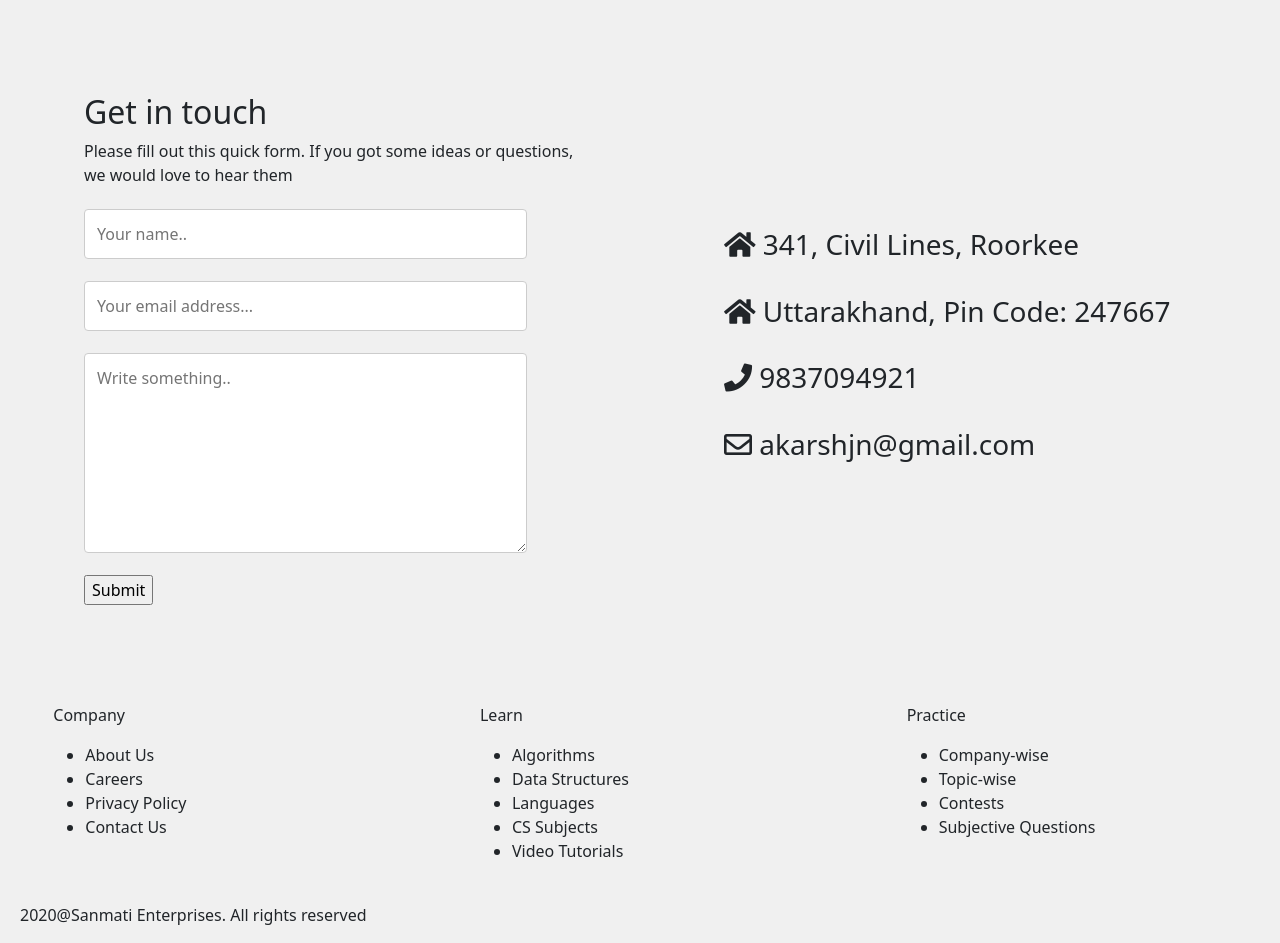
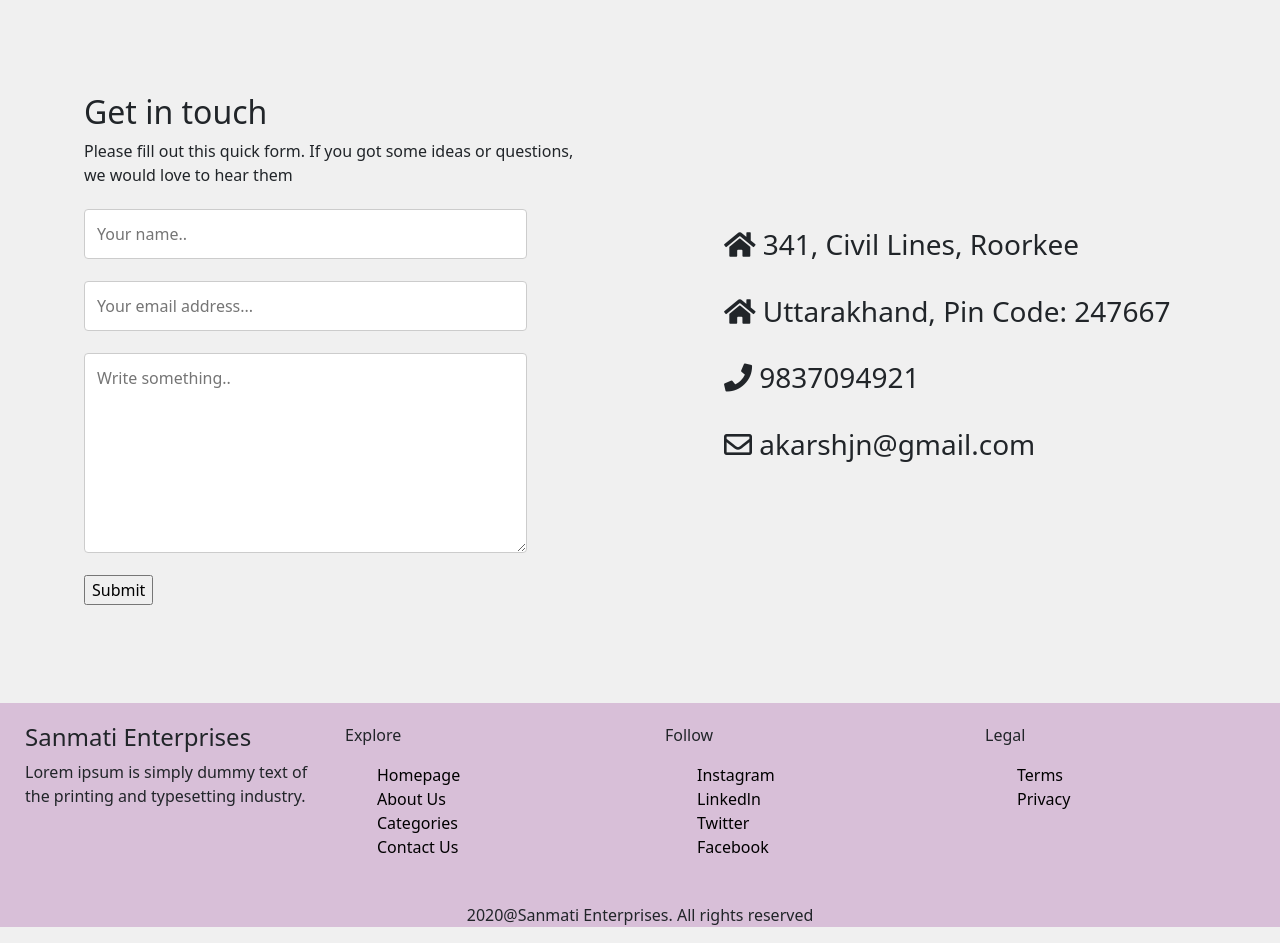
Before and after one commit to manthanguptaa/SanmatiEnterpriseWebsite, a plain HTML site: page contact_us.html in a window 1280 px wide. Shown: the part 503-1446 px from the top of the page. Drawn offline with nearby package versions, Linux system fonts and the light colour scheme; grey boxes are pictures that could not be loaded.

Commit message:
modified contact us

```diff
--- a/contact_us.html
+++ b/contact_us.html
@@ -6,20 +6,10 @@
 
         <link rel="stylesheet" href="https://use.fontawesome.com/releases/v5.15.1/css/all.css" integrity="sha384-vp86vTRFVJgpjF9jiIGPEEqYqlDwgyBgEF109VFjmqGmIY/Y4HV4d3Gp2irVfcrp" crossorigin="anonymous">
         <link href="css/bootstrap.min.css" rel="stylesheet">
-        <link rel="stylesheet" href="homepage.css">
+        <link rel="stylesheet" href="contact_us.css">
 
 
-        <style>
-            footer {
-               position: fixed;
-               left: 0;
-               bottom: 0;
-               width: 100%;
-               background-color: rgb(0, 255, 191);
-               color: rgb(14, 11, 11);
-               text-align: center;
-            }
-            </style>
+
 
     </head>
 
@@ -41,7 +31,7 @@
   <div style="background-color:rgb(240, 240, 240);">
     <h2>Get in touch</h2>
     <p>Please fill out this quick form. If you got some ideas or questions, we would love to hear them</p>
-    <form action="action_page.php">
+    <form action="#">
 
 
       <input type="text" id="fname" name="firstname" placeholder="Your name..">
@@ -64,38 +54,40 @@
  </section>
 
   <section id="container_footer">
+    <div >
+      <h4>Sanmati Enterprises</h4>
+      <p> Lorem ipsum is simply dummy text of the printing and typesetting industry. </p>
+    </div>
     <div>
-      <p>Company</p>
-      <ul>
-          <li>About Us</li>
-          <li>Careers</li>
-          <li>Privacy Policy</li>
-          <li>Contact Us</li>
+      <p>Explore</p>
+      <ul style="list-style: none;">
+          <li>
+            <a style="color:black; text-decoration: none;" href="homepage.html">Homepage</a></li>
+          <li><a style="color:black; text-decoration: none;"href="about_us.html">About Us</a></li>
+          <li><a style="color:black; text-decoration: none;" href="categories.html">Categories</a></li>
+          <li><a style="color:black; text-decoration: none;" href="contact_us.html">Contact Us</a></li>
       </ul>
   </div>
 
   <div>
-      <p>Learn</p>
-      <ul>
-          <li>Algorithms</li>
-          <li>Data Structures</li>
-          <li>Languages</li>
-          <li>CS Subjects</li>
-          <li>Video Tutorials</li>
+      <p>Follow</p>
+      <ul style="list-style: none;">
+          <li><a style="color:black; text-decoration: none;" href="#">Instagram</a></li>
+          <li><a style="color:black; text-decoration: none;" href="#">Linkedln</a></li>
+          <li><a style="color:black; text-decoration: none;" href="#">Twitter</a></li>
+          <li><a style="color:black; text-decoration: none;" href="#">Facebook</a></li>
       </ul>
   </div>
 
   <div>
-      <p>Practice</p>
-      <ul>
-          <li>Company-wise</li>
-          <li>Topic-wise</li>
-          <li>Contests</li>
-          <li>Subjective Questions</li>
+      <p>Legal</p>
+      <ul style="list-style: none;">
+          <li><a style="color:black; text-decoration: none;" href="#">Terms</a></li>
+          <li><a style="color:black; text-decoration: none;" href="#">Privacy</a></li>
       </ul>
   </div>
 </section>
-    <p style="padding-left: 20px;
+    <p style="text-align: center; background-color: rgb(216,191,216);
      ">2020@Sanmati Enterprises. All rights reserved</p>
 
   <script src="https://cdn.jsdelivr.net/npm/@popperjs/core@2.5.4/dist/umd/popper.min.js" integrity="sha384-q2kxQ16AaE6UbzuKqyBE9/u/KzioAlnx2maXQHiDX9d4/zp8Ok3f+M7DPm+Ib6IU" crossorigin="anonymous"></script>
```
